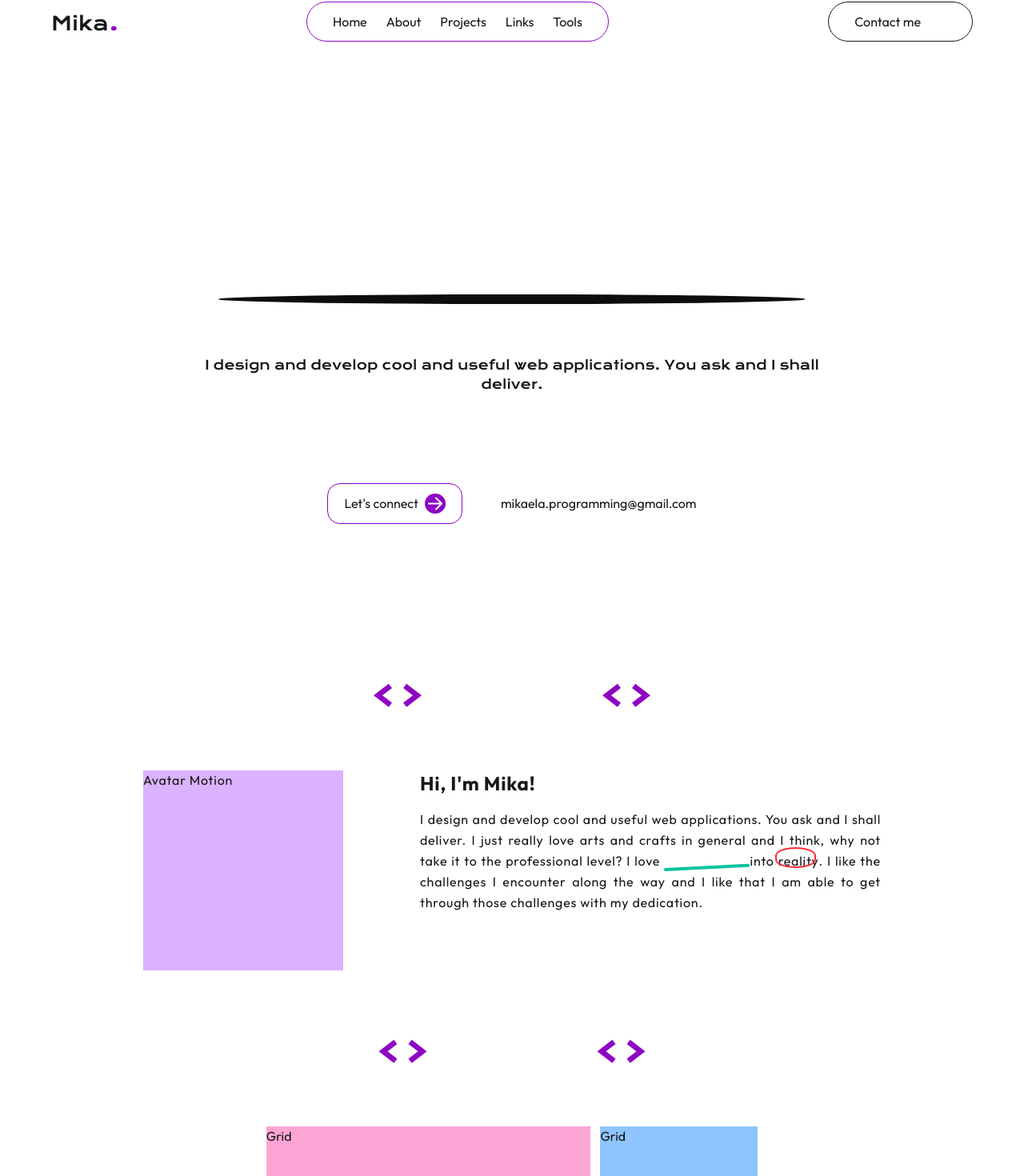
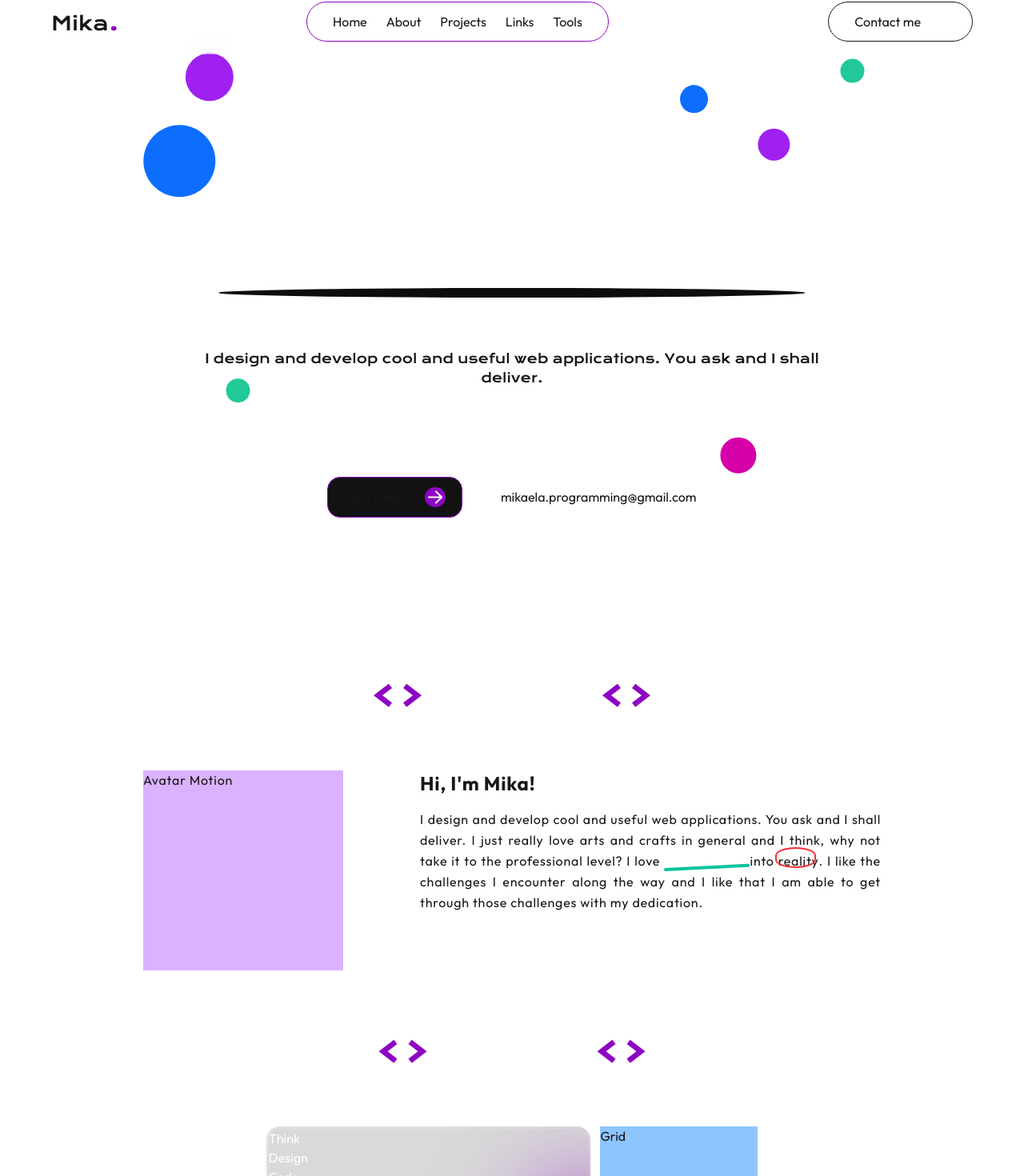
Before and after one commit to alea-progaming/portfolio, a Next.js app in the folder my-portfolio/: page / in a window 1280 px wide. Shown: the part 14-1484 px from the top of the page at 80% size. Built offline with nearby package versions, Linux system fonts and the light colour scheme.

Commit message:
Bento item1 in-progress

```diff
--- a/my-portfolio/app/components/Bento.tsx
+++ b/my-portfolio/app/components/Bento.tsx
@@ -1,3 +1,4 @@
+import Item1 from "./BentoItems/Item1";
 const Bento = () => {
   return (
     <>
@@ -7,9 +8,11 @@ const Bento = () => {
           &rsaquo;&lsaquo;
         </h1>
         <div className="md:grid grid-cols-12 w-full xl:w-[60%] lg:w-[80%] md:w-[90%] h-[80%] gap-3 mx-auto">
-          <div className="col-start-1 col-span-8 row-start-1 row-span-1 bg-pink-300">
-            Grid
+          {/* Item 1 */}
+          <div className="col-start-1 col-span-8 row-start-1 row-span-1   overflow-hidden rounded-2xl">
+            <Item1 />
           </div>
+
           <div className="col-start-9 col-span-4 row-start-1 row-span-2 bg-blue-300">
             Grid
           </div>
--- /dev/null
+++ b/my-portfolio/app/components/BentoItems/Item1.tsx
@@ -0,0 +1,17 @@
+const Item1 = () => {
+  return (
+    <div className="relative bg-black/15 text-white h-full rounded-2xl border-3 border-white/15">
+      <div className="z-10">
+        <p>Think</p>
+        <p>Design</p>
+        <p>Code</p>
+      </div>
+      <div className="blur-3xl bg-blend-screen -z-10">
+        {/* Blobs */}
+        <div className="absolute size-[150px] top-40 -left-15 bg-[#05C29F]/80 rounded-full" />
+        <div className="absolute size-[150px] top-0 -right-20 bg-[#8E05C2]/80 rounded-full" />
+      </div>
+    </div>
+  );
+};
+export default Item1;
--- a/my-portfolio/app/components/Header.tsx
+++ b/my-portfolio/app/components/Header.tsx
@@ -1,7 +1,22 @@
 "use client";
+
 import { useState } from "react";
+import { motion } from "framer-motion";
+import Image from "next/image";
 import { assets } from "@/assets/assets";
-import Image from "next/image";
+
+const circles = [
+  { id: 1, size: 90, color: "#0D6EFD", x: "5%", y: "20%" },
+  { id: 2, size: 60, color: "#A020F0", x: "10%", y: "10%" },
+  { id: 3, size: 30, color: "#20C997", x: "15%", y: "60%" },
+  { id: 4, size: 20, color: "#FFF", x: "25%", y: "75%" },
+  { id: 5, size: 40, color: "#A020F0", x: "80%", y: "20%" },
+  { id: 6, size: 30, color: "#20C997", x: "90%", y: "10%" },
+  { id: 7, size: 25, color: "#FFF", x: "88%", y: "50%" },
+  { id: 8, size: 35, color: "#0D6EFD", x: "70%", y: "15%" },
+  { id: 9, size: 45, color: "#D600A8", x: "75%", y: "70%" },
+];
+
 const Header = () => {
   const [copied, setCopied] = useState(false);
 
@@ -9,30 +24,85 @@ const Header = () => {
     const email = "mikaela.programming@gmail.com";
     navigator.clipboard.writeText(email).then(() => {
       setCopied(true);
-      setTimeout(() => setCopied(false), 2000); // reset after 2s
+      setTimeout(() => setCopied(false), 2000);
     });
   };
+
   return (
-    <>
-      <section className="w-[80vw] mx-auto h-dvh flex flex-col items-center justify-center gap-28 font-outfit">
-        {/* // * Make this animated using GSAP */}
-        <div className="relative text-center space-y-4 w-[70%] md:w-auto">
+    <section className="relative w-[80vw] mx-auto h-dvh flex flex-col items-center justify-center gap-28 font-outfit overflow-hidden">
+      {/* 🎈 Animated background circles */}
+      {circles.map((circle) => (
+        <motion.div
+          key={circle.id}
+          className="absolute rounded-full"
+          style={{
+            width: circle.size,
+            height: circle.size,
+            backgroundColor: circle.color,
+            top: circle.y,
+            left: circle.x,
+          }}
+          animate={{
+            y: [0, Math.random(), 15, 0],
+            x: [0, 5, Math.random(), 0],
+          }}
+          transition={{
+            duration: 3 + Math.random() * 5,
+            repeat: Infinity,
+            ease: "easeInOut",
+            delay: Math.random() * 1,
+          }}
+        />
+      ))}
+
+      {/* ✨ Image + Shadow */}
+      <div className="relative w-fit mx-auto">
+        {/* Design / Develop Image with fade + scale */}
+        <motion.div
+          initial={{ opacity: 0, scale: 0.95 }}
+          animate={{ opacity: 1, scale: 1 }}
+          transition={{ duration: 1 }}
+        >
           <Image
             src={assets.designdevelop}
             alt="Design Develop"
+            priority // optional but helps if it's above the fold
           />
-          <div className="absolute bg-[#0D0D0D] rounded-[50%] w-[120%] h-3 -bottom-12 left-1/2 -translate-x-1/2"></div>
+        </motion.div>
+
+        {/* Shadow blob underneath, with pulse animation */}
+        <motion.div
+          className="absolute bg-[#0D0D0D] rounded-[50%] w-[120%] h-3 -bottom-12 left-1/2 -translate-x-1/2"
+          initial={{ opacity: 0, scaleX: 0 }}
+          animate={{ opacity: 1, scaleX: [0.2, 1.1, 1] }}
+          transition={{
+            duration: 1,
+            ease: "easeOut",
+          }}
+        />
       </div>
-        <p className="font-kronaOne text-center max-w-[80%] md:w-auto">
+
+      {/* 📝 Paragraph */}
+      <motion.p
+        className="font-kronaOne text-center max-w-[80%] md:w-auto z-10"
+        initial={{ opacity: 0, y: 20 }}
+        animate={{ opacity: 1, y: 0 }}
+        transition={{ duration: 1, delay: 0.3 }}
+      >
         I design and develop cool and useful web applications. You ask and I
         shall deliver.
-        </p>
+      </motion.p>
 
-        {/*  Call to action area */}
-        <div className="flex flex-col md:flex-row items-center gap-4">
+      {/* 📨 Call to Action */}
+      <motion.div
+        className="flex flex-col md:flex-row items-center gap-4 z-10"
+        initial={{ opacity: 0, y: 20 }}
+        animate={{ opacity: 1, y: 0 }}
+        transition={{ duration: 1, delay: 0.6 }}
+      >
         <a
           href="mailto:mikaela.programming@gmail.com"
-            className="inline-flex items-center gap-2 border border-[#8e05c2] py-3 px-5 rounded-2xl"
+          className="inline-flex items-center gap-2 border border-[#8e05c2] py-3 px-5 rounded-2xl bg-[#121212]"
         >
           Let's connect
           <span className="bg-[#8E05C2] p-1 rounded-full">
@@ -52,9 +122,9 @@ const Header = () => {
           />
           <p>{copied ? "Copied!" : "mikaela.programming@gmail.com"}</p>
         </button>
-        </div>
+      </motion.div>
     </section>
-    </>
   );
 };
+
 export default Header;
--- a/my-portfolio/app/components/Navbar.tsx
+++ b/my-portfolio/app/components/Navbar.tsx
@@ -21,7 +21,12 @@ const Navbar = () => {
         </h1>
         <ul className="hidden md:flex items-center gap-6 border-1 border-[#8E05C2] rounded-full py-3 px-8">
           {["Home", "About", "Projects", "Links", "Tools"].map((label) => (
-            <Link href={`#${label.toLowerCase()}`}>{label}</Link>
+            <Link
+              key={label}
+              href={`#${label.toLowerCase()}`}
+            >
+              {label}
+            </Link>
           ))}
         </ul>
         <div className="flex items-center gap-4">
@@ -72,6 +77,7 @@ const Navbar = () => {
             <li key={label}>
               {/* // * change the # to / so I can navigate thru pages */}
               <Link
+                key={label}
                 href={`#${label.toLowerCase()}`}
                 onClick={closeMenu}
               >
```
Also changed, not shown: my-portfolio/package.json (+7 -6 lines), 1 other file (tests, documents, lock files or other folders). Lines whose indentation alone changed are shown as unchanged.
